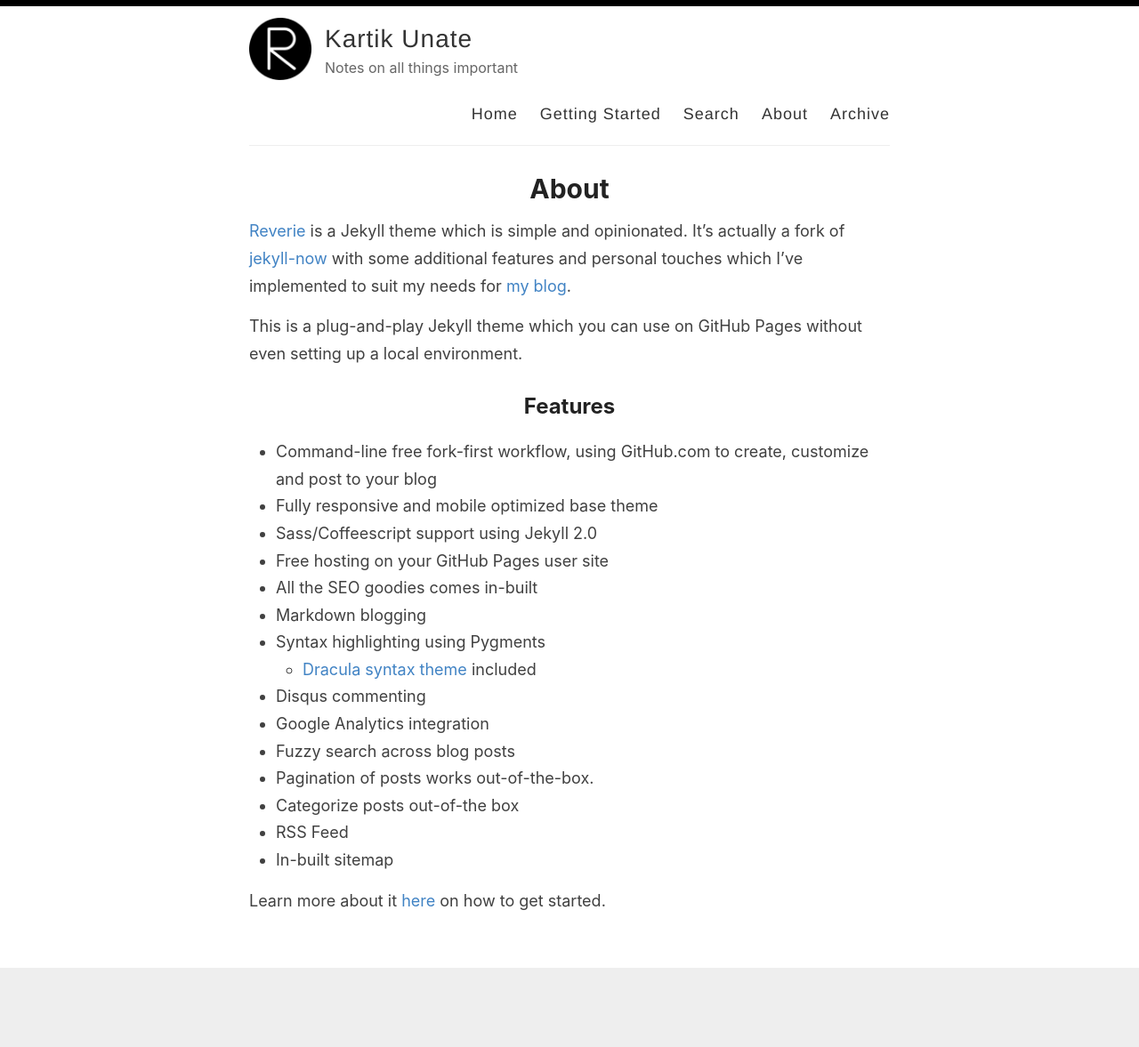
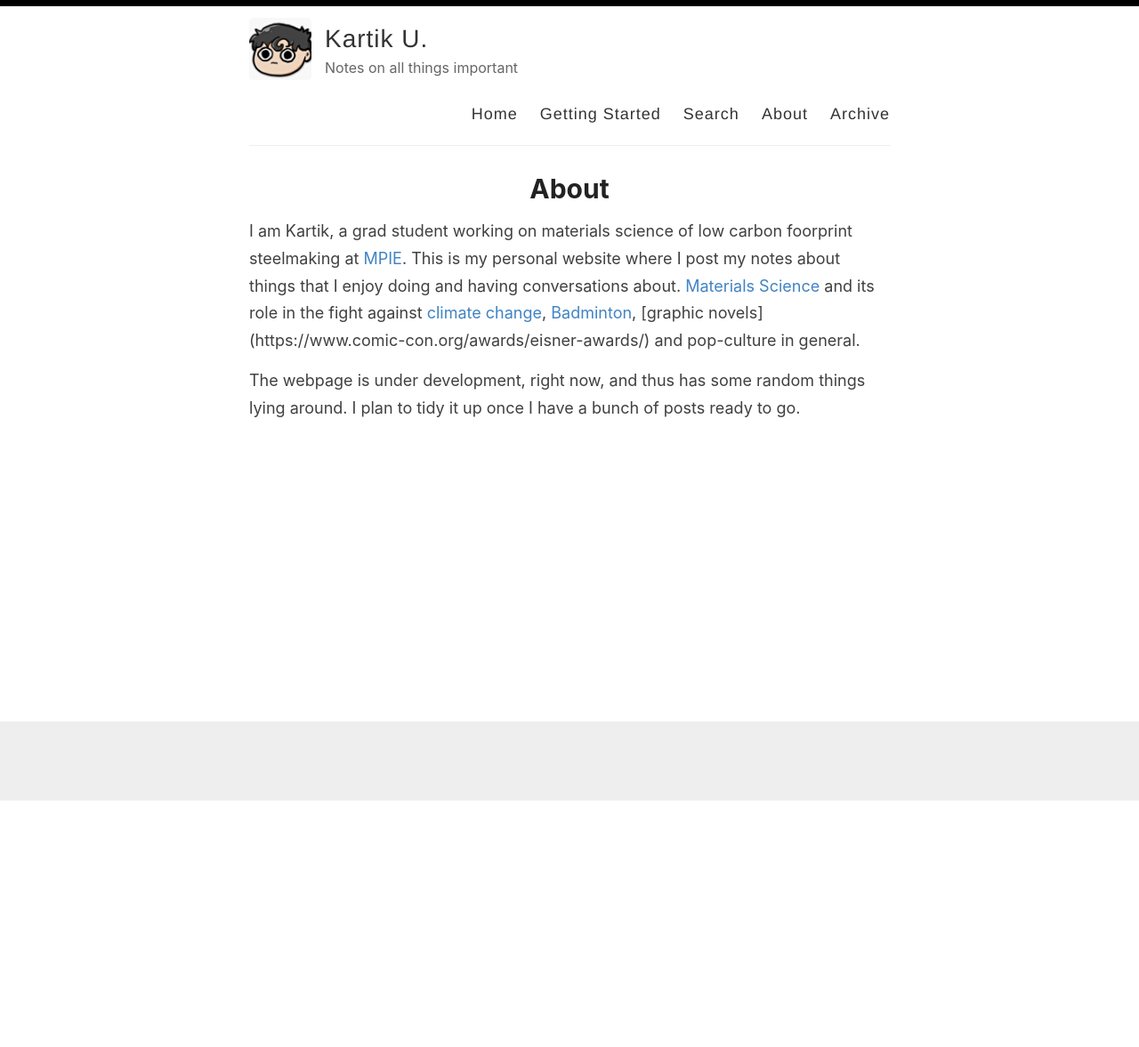
Before and after one commit to u-kartik/kartiku.github.io, a Jekyll site: the page built from _pages/about.md, in a window 1280 px wide. Shown: the whole page at 89% size. Built offline with Jekyll 4.4.1, drawn with Linux system fonts in a browser that asks for light colours; after the commit the page ends 900 px from its top, so only the background shows below that.

Commit message:
Updated the about page

```diff
--- a/_config.yml
+++ b/_config.yml
@@ -3,7 +3,7 @@
 #
 
 # Name of your site (displayed in the header)
-name: Kartik Unate
+name: Kartik U.
 
 # Name of the author
 author: Kartik Umate
@@ -12,7 +12,7 @@ author: Kartik Umate
 description: Notes on all things important
 
 # URL of your avatar or profile pic (you could use your GitHub profile pic)
-avatar: /images/reverie.png
+avatar: /images/dp.png
 
 #
 # Flags below are optional
--- a/_pages/about.md
+++ b/_pages/about.md
@@ -4,7 +4,13 @@ title: About
 permalink: /about/
 ---
 
-[Reverie](https://github.com/amitmerchant1990/reverie) is a Jekyll theme which is simple and opinionated. It's actually a fork of [jekyll-now](https://github.com/barryclark/jekyll-now) with some additional features and personal touches which I've implemented to suit my needs for [my blog](https://www.amitmerchant.com).
+I am Kartik, a grad student working on materials science of low carbon foorprint steelmaking at [MPIE](https://www.mpie.de/2281/en).
+    This is my personal website where I post my notes about things that I enjoy doing and having conversations about. [Materials Science](https://pubs.acs.org/doi/full/10.1021/acs.chemrev.2c00799) and its role in the fight against [climate change](https://www.un.org/en/climatechange/what-is-climate-change), [Badminton](https://youtu.be/rJoxacnxQZs?si=50DHI1ghCkBkJh_0), [graphic novels] (https://www.comic-con.org/awards/eisner-awards/) and pop-culture in general.
+
+The webpage is under development, right now, and thus has some random things lying around. I plan to tidy it up once I have a bunch of posts ready to go.
+
+
+<!-- [Reverie](https://github.com/amitmerchant1990/reverie) is a Jekyll theme which is simple and opinionated. It's actually a fork of [jekyll-now](https://github.com/barryclark/jekyll-now) with some additional features and personal touches which I've implemented to suit my needs for [my blog](https://www.amitmerchant.com).
 
 This is a plug-and-play Jekyll theme which you can use on GitHub Pages without even setting up a local environment.
 
@@ -26,4 +32,4 @@ This is a plug-and-play Jekyll theme which you can use on GitHub Pages without e
 - RSS Feed
 - In-built sitemap
 
-Learn more about it [here](https://github.com/amitmerchant1990/reverie) on how to get started.
+Learn more about it [here](https://github.com/amitmerchant1990/reverie) on how to get started. -->
```
Also changed, not shown: images/dp.png (added).
